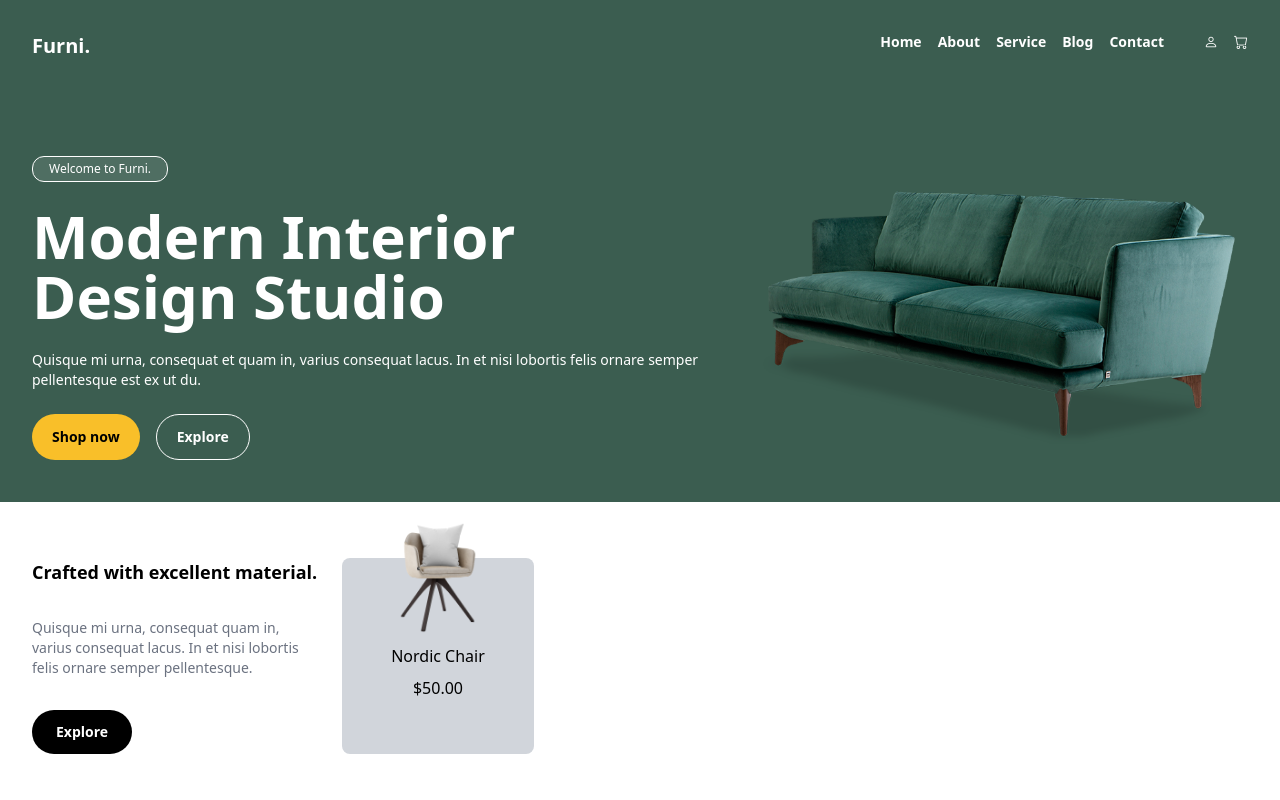
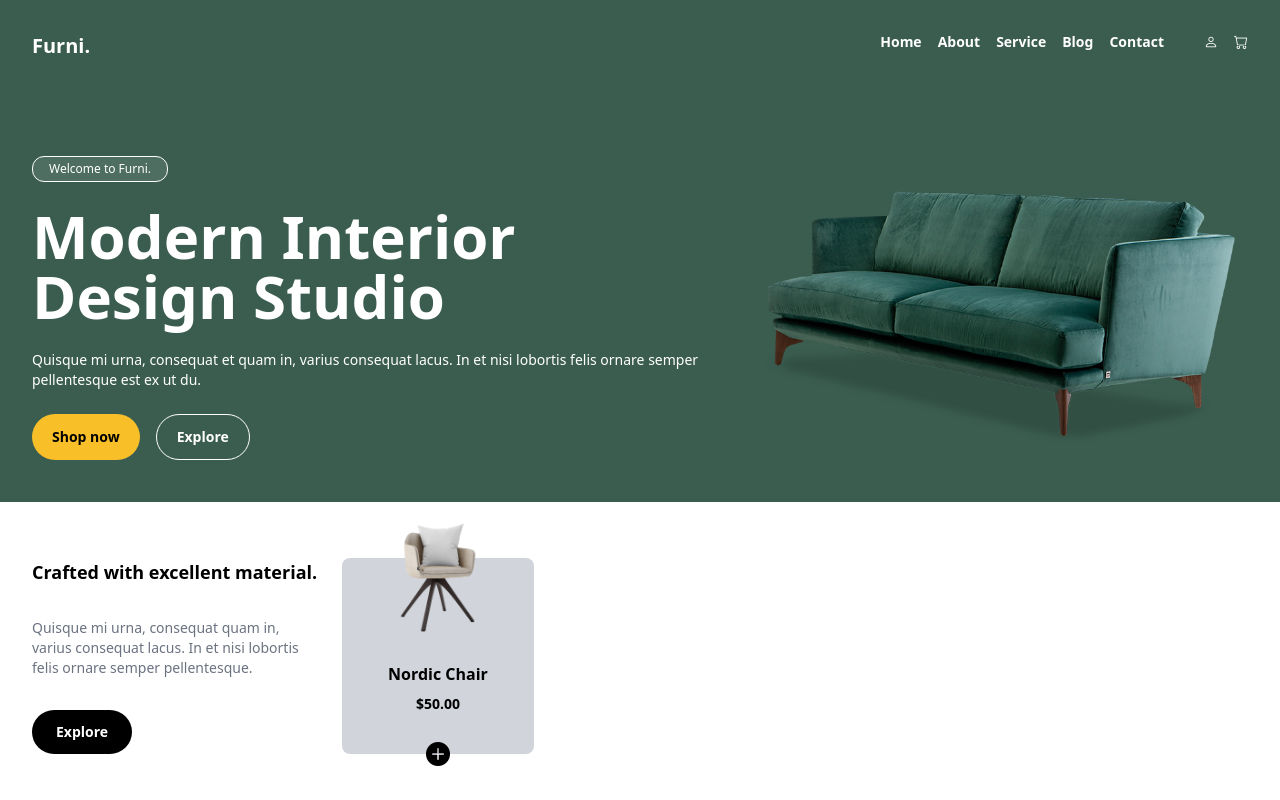
Before and after one commit to Johnpii1/react-project, a React (Vite) app: page / in a window 1280 px wide. Built offline with nearby package versions, Linux system fonts and the light colour scheme.

Commit message:
updated the future page1

```diff
--- a/src/conponent/Futures.jsx
+++ b/src/conponent/Futures.jsx
@@ -17,6 +17,7 @@ Explore
 
 
 <div className="relative bg-gray-300 rounded-lg h-auto w-[40vw] md:w-[15vw] py-8 flex justify-center items-center">
+  <div className="flex flex-col items-center gap-10">
 
     <img
       className="absolute -top-9 left-1/2 -translate-x-1/2 w-20 object-contain"
@@ -24,14 +25,17 @@ Explore
       alt="chair"
     />
 
-<div className="flex flex-col items-center gap-2 mt-8">
-<h4>Nordic Chair</h4>
-<p>$50.00</p>
+    <div className="flex flex-col items-center gap-2 mt-[4em]">
+      <h4 className="text-md font-bold">Nordic Chair</h4>
+      <p className="text-sm font-semibold">$50.00</p>
     </div>
 
+    <span className="absolute -bottom-4 left-1/2 -translate-x-1/2 text-2xl">
+      <i className="bi bi-plus-circle-fill"></i>
+    </span>
+
   </div>
-
-
+</div>
 </div>
 
     )
```
Lines whose indentation alone changed are shown as unchanged.
